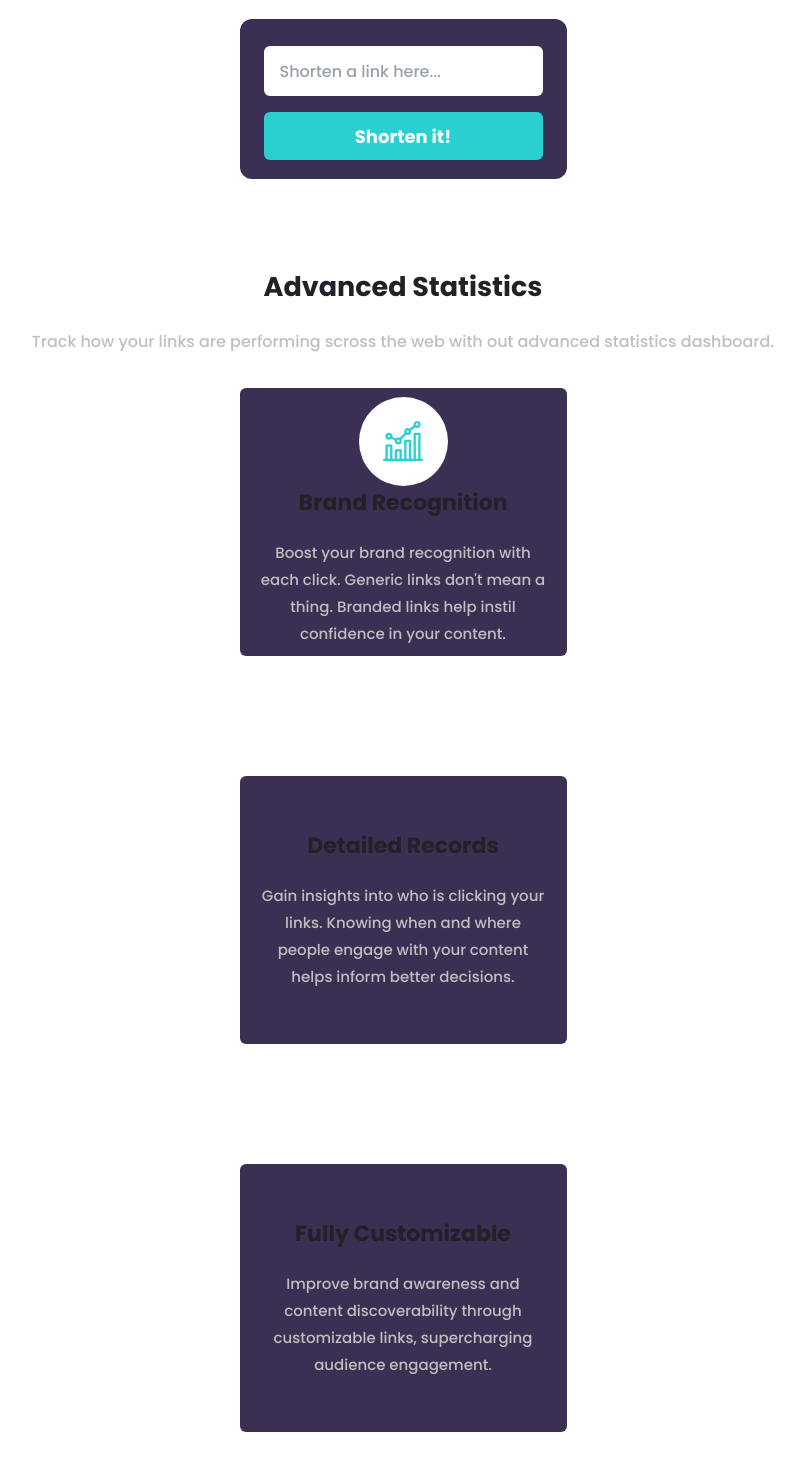
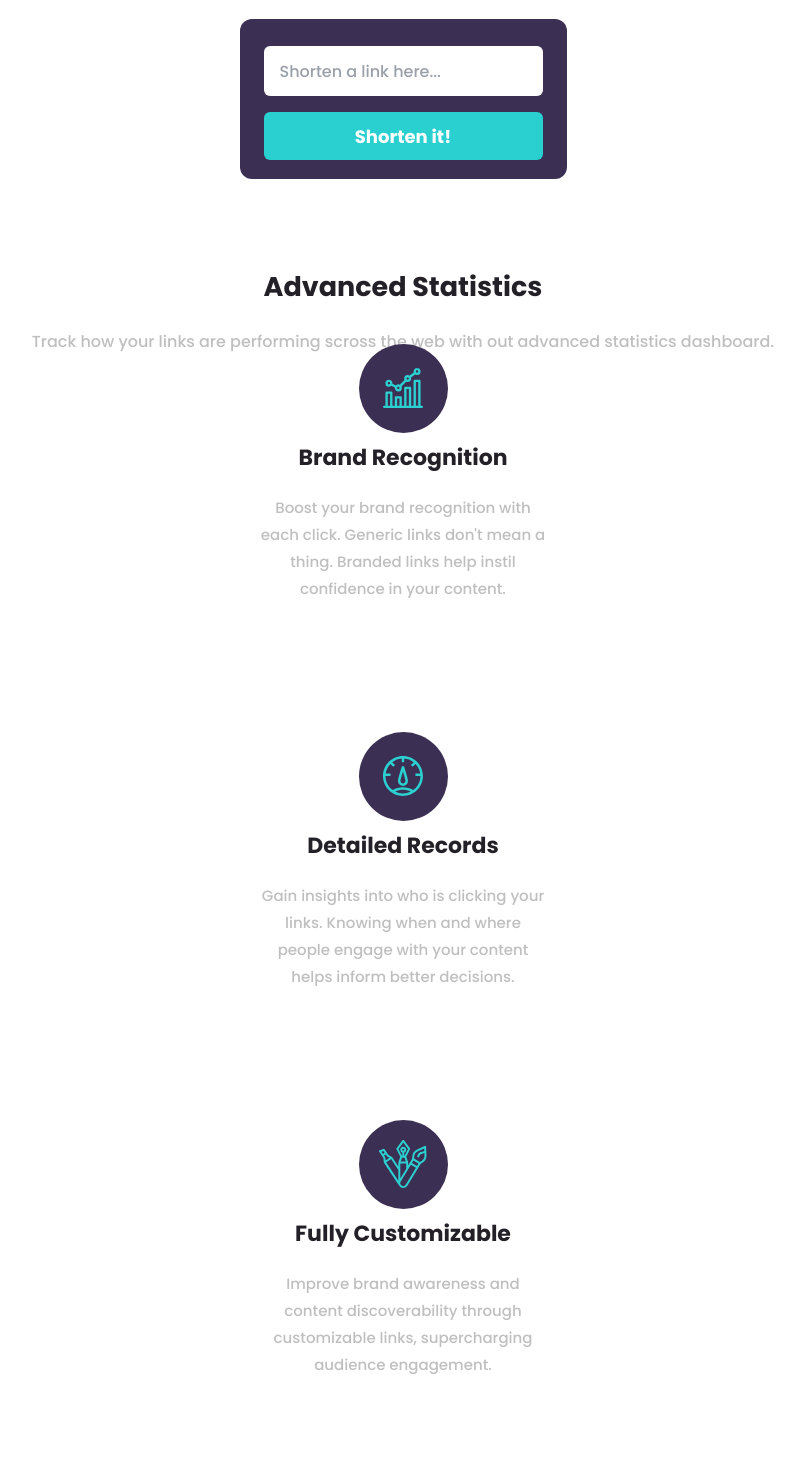
Before and after one commit to YokoMentor/url-shortening-api, a React (Vite) app: page / in a window 1280 px wide. Shown: the part 596-2066 px from the top of the page, without its empty margins (237-1042 px from the left). Built offline with nearby package versions, Linux system fonts and the light colour scheme.

Commit message:
Created layouts for Advanced Statistics containers

```diff
--- a/src/App.jsx
+++ b/src/App.jsx
@@ -2,9 +2,6 @@ import { useState } from 'react'
 import './App.css'
 import logo from './images/logo.svg'
 import illustration from './images/illustration-working.svg'
-import brandRecognition from './images/icon-brand-recognition.svg'
-import detailedRecords from './images/icon-detailed-records.svg'
-import fullyCustom from './images/icon-fully-customizable.svg'
 
 function App() {
   return (
@@ -35,16 +32,18 @@ function App() {
         <p className='text-[16px] text-gray-500 leading-[28px]'>Track how your links are performing scross the web with out advanced statistics dashboard.</p>
       </div>
       <div className='flex flex-col justify-center items-center'>
-        <div className='flex flex-col justify-center items-center w-[327px] h-[268px] bg-primary-purple rounded-md mt-8 mb-22 px-5'>
-          <div className='bg-white bg-[url(./images/icon-brand-recognition.svg)] bg-no-repeat bg-center w-[89px] h-[89px] rounded-full'></div>
+        <div className='relative flex flex-col justify-center items-center w-[327px] h-[268px] bg-white rounded-md mt-8 mb-22 px-5'>
+          <div className='bg-primary-purple bg-[url(./images/icon-brand-recognition.svg)] bg-no-repeat bg-center w-[89px] h-[89px] rounded-full absolute top-[-44px]'></div>
           <h3 className='font-bold text-[22px] text-gray-950 mb-5'>Brand Recognition</h3>
           <p className='text-gray-500 text-[15px] leading-[27px]'>Boost your brand recognition with each click. Generic links don't mean a thing. Branded links help instil confidence in your content.</p>
         </div>
-        <div className='flex flex-col justify-center w-[327px] h-[268px] bg-primary-purple rounded-md mt-8 mb-22 px-5'>
+        <div className='relative flex flex-col justify-center items-center w-[327px] h-[268px] bg-white rounded-md mt-8 mb-22 px-5'>
+          <div className='bg-primary-purple bg-[url(./images/icon-detailed-records.svg)] bg-no-repeat bg-center w-[89px] h-[89px] rounded-full absolute top-[-44px]'></div>
           <h3 className='font-bold text-[22px] text-gray-950 mb-5'>Detailed Records</h3>
           <p className='text-gray-500 text-[15px] leading-[27px]'>Gain insights into who is clicking your links. Knowing when and where people engage with your content helps inform better decisions.</p>
         </div>
-        <div className='flex flex-col justify-center w-[327px] h-[268px] bg-primary-purple rounded-md mt-8 mb-22 px-5'>
+        <div className='relative flex flex-col justify-center items-center w-[327px] h-[268px] bg-white rounded-md mt-8 mb-22 px-5'>
+          <div className='bg-primary-purple bg-[url(./images/icon-fully-customizable.svg)] bg-no-repeat bg-center w-[89px] h-[89px] rounded-full absolute top-[-44px]'></div>
           <h3 className='font-bold text-[22px] text-gray-950 mb-5'>Fully Customizable</h3>
           <p className='text-gray-500 text-[15px] leading-[27px]'>Improve brand awareness and content discoverability through customizable links, supercharging audience engagement.</p>
         </div>
```
